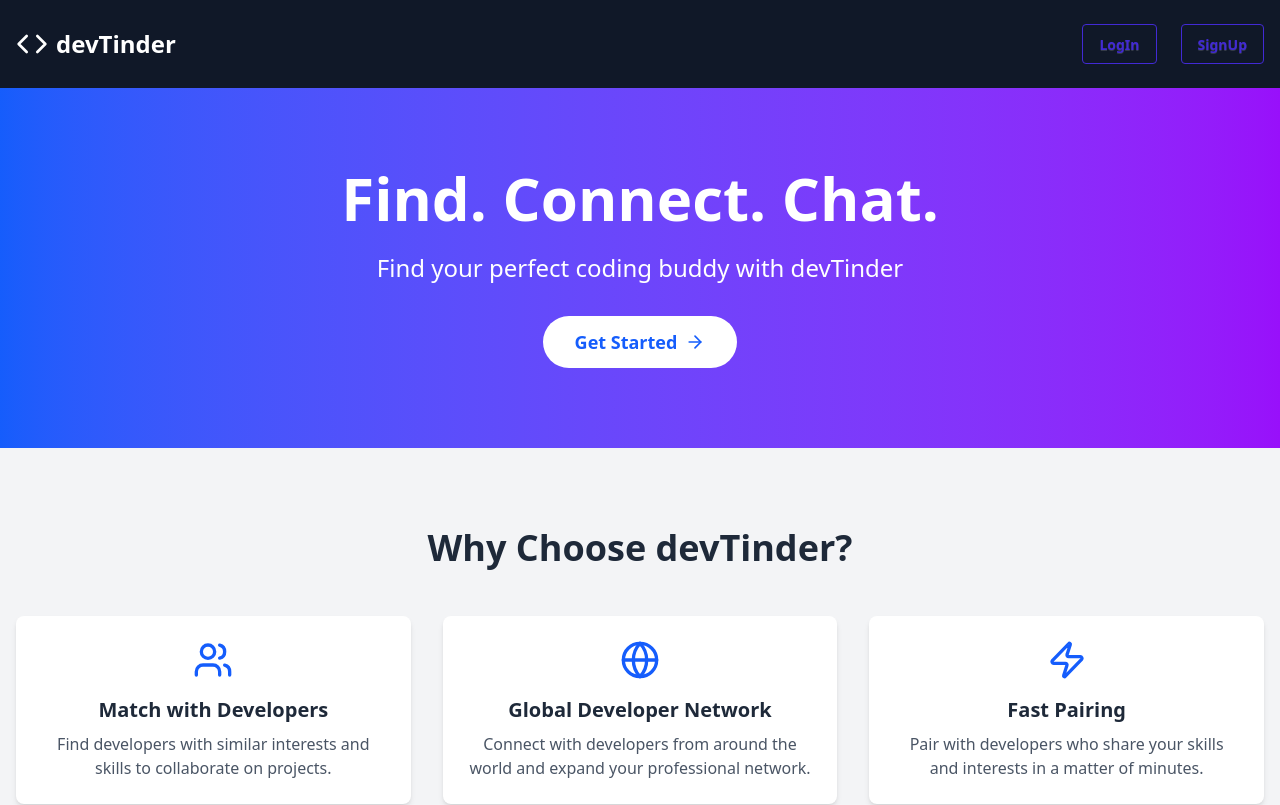
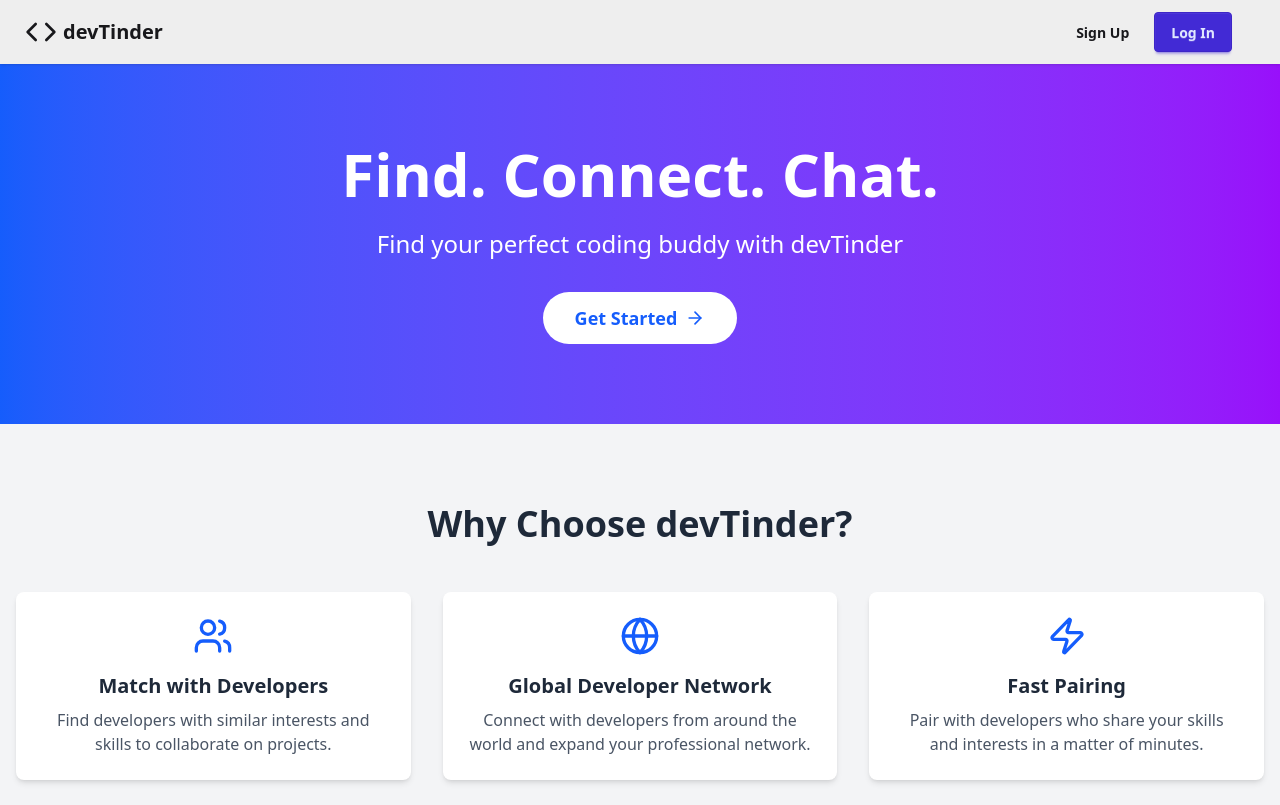
Before and after one commit to lakshyakumar90/DevTinderWeb, a React (Vite) app: page / in a window 1280 px wide. Shown: the top 805 px of the page. Built offline with nearby package versions, Linux system fonts and the light colour scheme.

Commit message:
conditional rendering of navbar

```diff
--- a/src/App.jsx
+++ b/src/App.jsx
@@ -1,19 +1,21 @@
 import React from 'react'
 import { BrowserRouter, Route, Routes } from 'react-router-dom'
 import Body from './components/Body'
-import Home from './components/beforeLogin/Home'
+import LandingPage from './components/beforeLogin/LandingPage'
 import Login from './components/Login & Signup/Login'
 import Signup from './components/Login & Signup/Signup'
 import TermsOfService from './components/policy/TermsOfService'
 import PrivacyPolicy from './components/policy/PrivacyPolicy'
 import ContactUs from './components/policy/ContactUs'
+import Home from './components/AfterLogin/Home'
 
 const App = () => {
+  const user = false;
   return (
     <BrowserRouter basename="/">
       <Routes>
         <Route path="/" element={<Body />}>
-          <Route path="/" element={<Home />} />
+          <Route path="/" element={user ? <Home /> : <LandingPage />} />
           <Route path="/login" element={<Login />} />
           <Route path="/signup" element={<Signup />} />
           <Route path="/terms-of-service" element={<TermsOfService />} />
--- /dev/null
+++ b/src/components/AfterLogin/Home.jsx
@@ -0,0 +1,9 @@
+import React from 'react'
+
+const Home = () => {
+  return (
+    <div>Home</div>
+  )
+}
+
+export default Home
--- a/src/components/Body.jsx
+++ b/src/components/Body.jsx
@@ -1,12 +1,20 @@
-import React from 'react'
-import { Outlet } from 'react-router-dom'
+import React from "react";
+import { Outlet, useLocation } from "react-router-dom";
+import Navbar from "./Navbar";
 
 const Body = () => {
+  const location = useLocation();
+  const hideNavbar =
+    location.pathname.includes("/terms-of-service") ||
+    location.pathname.includes("/privacy-policy") ||
+    location.pathname.includes("/contact-us");
+
   return (
     <div>
-        <Outlet/>
+      {!hideNavbar && <Navbar />}
+      <Outlet />
     </div>
-  )
-}
+  );
+};
 
-export default Body
+export default Body;
--- a/src/components/Navbar.jsx
+++ b/src/components/Navbar.jsx
@@ -1,11 +1,68 @@
-import React from 'react'
+import React from "react";
+import { Code } from "lucide-react";
+import { Link, useLocation } from "react-router-dom";
 
 const Navbar = () => {
+  const user = false;
+  const location = useLocation();
+  const isAuthPath = location.pathname.includes('/login') || location.pathname.includes('/signup');
+
   return (
-    <div>
+    <div className="navbar bg-base-300 shadow-sm">
+      <div className="flex-1">
+        <Link to={"/"} className="btn btn-ghost text-xl">
+          <Code size={32} />
+          devTinder
+        </Link>
+      </div>
+      {!isAuthPath && (
+        user ? (
+          <div className="flex gap-2 mr-10">
+            <div className="dropdown dropdown-end">
+              <div
+                tabIndex={0}
+                role="button"
+                className="btn btn-ghost btn-circle avatar"
+              >
+                <div className="w-10 rounded-full">
+                  <img
+                    alt="Tailwind CSS Navbar component"
+                    src="https://img.daisyui.com/images/stock/photo-1534528741775-53994a69daeb.webp"
+                  />
+                </div>
+              </div>
+              <ul
+                tabIndex={0}
+                className="menu menu-sm dropdown-content bg-base-100 rounded-box z-1 mt-3 w-52 p-2 shadow"
+              >
+                <li>
+                  <a className="justify-between">
+                    Profile
+                    <span className="badge">New</span>
+                  </a>
+                </li>
+                <li>
+                  <a>Settings</a>
+                </li>
+                <li>
+                  <a>Logout</a>
+                </li>
+              </ul>
+            </div>
+          </div>
+        ) : (
+          <div className="flex gap-2 mr-10">
+            <Link to={"/signup"}>
+              <button className="btn btn-ghost">Sign Up</button>
+            </Link>
+            <Link to={"/login"}>
+              <button className="btn btn-primary">Log In</button>
+            </Link>
+          </div>
+        )
+      )}
+    </div>
+  );
+};
 
-    </div>
-  )
-}
-
-export default Navbar
+export default Navbar;
--- a/src/components/beforeLogin/Home.jsx
+++ b/src/components/beforeLogin/LandingPage.jsx
@@ -4,10 +4,9 @@ import Hero from "./Hero";
 import Features from "./Features";
 import Footer from "./Footer";
 
-const Home = () => {
+const LandingPage = () => {
   return (
     <div className="min-h-screen flex flex-col">
-      <Header />
       <main className="flex-grow">
         <Hero />
         <Features />
@@ -17,4 +16,4 @@ const Home = () => {
   );
 };
 
-export default Home;
+export default LandingPage;
```
